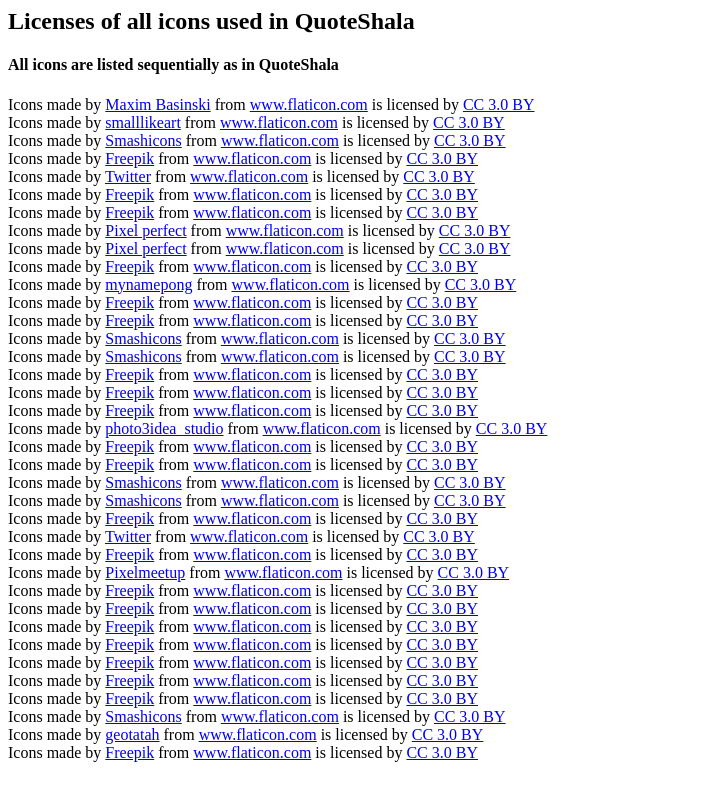
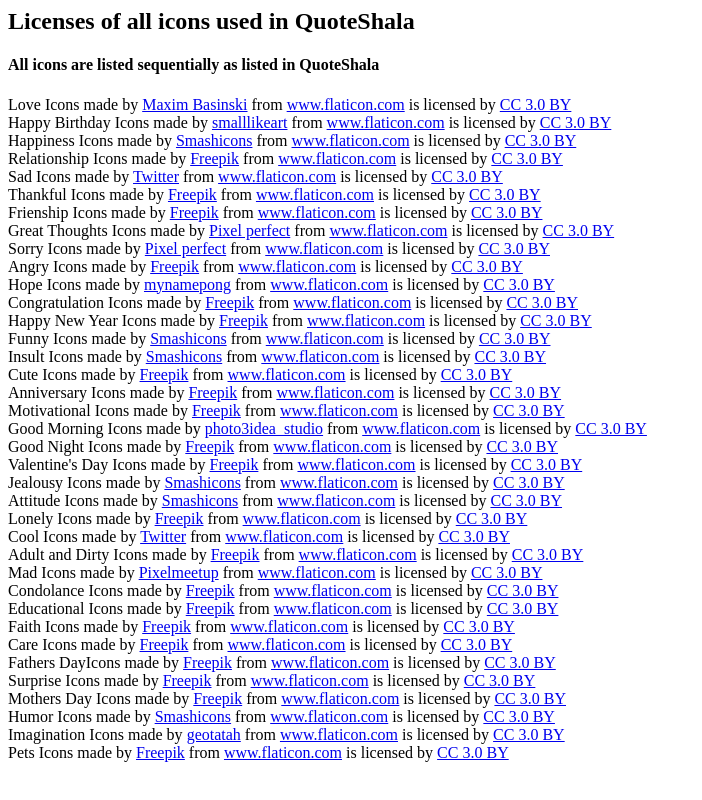
Before and after one commit to KisanThapa/QuoteShala, a plain HTML site: page icon_license.html in a window 1280 px wide. Shown: the whole page, without its empty margins (0-702 px from the left). Drawn offline with Linux system fonts and the light colour scheme.

Commit message:
Credit Added

```diff
--- a/icon_license.html
+++ b/icon_license.html
@@ -4,80 +4,80 @@
     </head>
     <body>
         <h2>Licenses of all icons used in QuoteShala</h2>
-        <h4>All icons are listed sequentially as in QuoteShala</h4>
+        <h4>All icons are listed sequentially as listed in QuoteShala</h4>
 
-            <div>Icons made by <a href="https://www.flaticon.com/authors/maxim-basinski" title="Maxim Basinski">Maxim Basinski</a> from <a href="https://www.flaticon.com/" title="Flaticon">www.flaticon.com</a> is licensed by <a href="http://creativecommons.org/licenses/by/3.0/" title="Creative Commons BY 3.0" target="_blank">CC 3.0 BY</a></div>
+            <div>Love Icons made by <a href="https://www.flaticon.com/authors/maxim-basinski" title="Maxim Basinski">Maxim Basinski</a> from <a href="https://www.flaticon.com/" title="Flaticon">www.flaticon.com</a> is licensed by <a href="http://creativecommons.org/licenses/by/3.0/" title="Creative Commons BY 3.0" target="_blank">CC 3.0 BY</a></div>
 
-            <div>Icons made by <a href="https://www.flaticon.com/authors/smalllikeart" title="smalllikeart">smalllikeart</a> from <a href="https://www.flaticon.com/" title="Flaticon">www.flaticon.com</a> is licensed by <a href="http://creativecommons.org/licenses/by/3.0/" title="Creative Commons BY 3.0" target="_blank">CC 3.0 BY</a></div>
+            <div>Happy Birthday Icons made by <a href="https://www.flaticon.com/authors/smalllikeart" title="smalllikeart">smalllikeart</a> from <a href="https://www.flaticon.com/" title="Flaticon">www.flaticon.com</a> is licensed by <a href="http://creativecommons.org/licenses/by/3.0/" title="Creative Commons BY 3.0" target="_blank">CC 3.0 BY</a></div>
 
-            <div>Icons made by <a href="https://www.flaticon.com/authors/smashicons" title="Smashicons">Smashicons</a> from <a href="https://www.flaticon.com/" title="Flaticon">www.flaticon.com</a> is licensed by <a href="http://creativecommons.org/licenses/by/3.0/" title="Creative Commons BY 3.0" target="_blank">CC 3.0 BY</a></div>
+            <div>Happiness Icons made by <a href="https://www.flaticon.com/authors/smashicons" title="Smashicons">Smashicons</a> from <a href="https://www.flaticon.com/" title="Flaticon">www.flaticon.com</a> is licensed by <a href="http://creativecommons.org/licenses/by/3.0/" title="Creative Commons BY 3.0" target="_blank">CC 3.0 BY</a></div>
 
-            <div>Icons made by <a href="https://www.freepik.com/" title="Freepik">Freepik</a> from <a href="https://www.flaticon.com/" title="Flaticon">www.flaticon.com</a> is licensed by <a href="http://creativecommons.org/licenses/by/3.0/" title="Creative Commons BY 3.0" target="_blank">CC 3.0 BY</a></div>
+            <div>Relationship Icons made by <a href="https://www.freepik.com/" title="Freepik">Freepik</a> from <a href="https://www.flaticon.com/" title="Flaticon">www.flaticon.com</a> is licensed by <a href="http://creativecommons.org/licenses/by/3.0/" title="Creative Commons BY 3.0" target="_blank">CC 3.0 BY</a></div>
 
-            <div>Icons made by <a href="https://www.flaticon.com/authors/twitter" title="Twitter">Twitter</a> from <a href="https://www.flaticon.com/" title="Flaticon">www.flaticon.com</a> is licensed by <a href="http://creativecommons.org/licenses/by/3.0/" title="Creative Commons BY 3.0" target="_blank">CC 3.0 BY</a></div>
+            <div>Sad Icons made by <a href="https://www.flaticon.com/authors/twitter" title="Twitter">Twitter</a> from <a href="https://www.flaticon.com/" title="Flaticon">www.flaticon.com</a> is licensed by <a href="http://creativecommons.org/licenses/by/3.0/" title="Creative Commons BY 3.0" target="_blank">CC 3.0 BY</a></div>
 
-            <div>Icons made by <a href="https://www.freepik.com/" title="Freepik">Freepik</a> from <a href="https://www.flaticon.com/" title="Flaticon">www.flaticon.com</a> is licensed by <a href="http://creativecommons.org/licenses/by/3.0/" title="Creative Commons BY 3.0" target="_blank">CC 3.0 BY</a></div>
+            <div>Thankful Icons made by <a href="https://www.freepik.com/" title="Freepik">Freepik</a> from <a href="https://www.flaticon.com/" title="Flaticon">www.flaticon.com</a> is licensed by <a href="http://creativecommons.org/licenses/by/3.0/" title="Creative Commons BY 3.0" target="_blank">CC 3.0 BY</a></div>
 
-            <div>Icons made by <a href="https://www.freepik.com/" title="Freepik">Freepik</a> from <a href="https://www.flaticon.com/" title="Flaticon">www.flaticon.com</a> is licensed by <a href="http://creativecommons.org/licenses/by/3.0/" title="Creative Commons BY 3.0" target="_blank">CC 3.0 BY</a></div>
+            <div>Frienship Icons made by <a href="https://www.freepik.com/" title="Freepik">Freepik</a> from <a href="https://www.flaticon.com/" title="Flaticon">www.flaticon.com</a> is licensed by <a href="http://creativecommons.org/licenses/by/3.0/" title="Creative Commons BY 3.0" target="_blank">CC 3.0 BY</a></div>
 
-            <div>Icons made by <a href="https://www.flaticon.com/authors/pixel-perfect" title="Pixel perfect">Pixel perfect</a> from <a href="https://www.flaticon.com/" title="Flaticon">www.flaticon.com</a> is licensed by <a href="http://creativecommons.org/licenses/by/3.0/" 			    title="Creative Commons BY 3.0" target="_blank">CC 3.0 BY</a></div>
+            <div>Great Thoughts Icons made by <a href="https://www.flaticon.com/authors/pixel-perfect" title="Pixel perfect">Pixel perfect</a> from <a href="https://www.flaticon.com/" title="Flaticon">www.flaticon.com</a> is licensed by <a href="http://creativecommons.org/licenses/by/3.0/" 			    title="Creative Commons BY 3.0" target="_blank">CC 3.0 BY</a></div>
 
-            <div>Icons made by <a href="https://www.flaticon.com/authors/pixel-perfect" title="Pixel perfect">Pixel perfect</a> from <a href="https://www.flaticon.com/" title="Flaticon">www.flaticon.com</a> is licensed by <a href="http://creativecommons.org/licenses/by/3.0/" 			    title="Creative Commons BY 3.0" target="_blank">CC 3.0 BY</a></div>
+            <div>Sorry Icons made by <a href="https://www.flaticon.com/authors/pixel-perfect" title="Pixel perfect">Pixel perfect</a> from <a href="https://www.flaticon.com/" title="Flaticon">www.flaticon.com</a> is licensed by <a href="http://creativecommons.org/licenses/by/3.0/" 			    title="Creative Commons BY 3.0" target="_blank">CC 3.0 BY</a></div>
 
-            <div>Icons made by <a href="https://www.freepik.com/" title="Freepik">Freepik</a> from <a href="https://www.flaticon.com/" title="Flaticon">www.flaticon.com</a> is licensed by <a href="http://creativecommons.org/licenses/by/3.0/" 			    title="Creative Commons BY 3.0" target="_blank">CC 3.0 BY</a></div>
+            <div>Angry Icons made by <a href="https://www.freepik.com/" title="Freepik">Freepik</a> from <a href="https://www.flaticon.com/" title="Flaticon">www.flaticon.com</a> is licensed by <a href="http://creativecommons.org/licenses/by/3.0/" 			    title="Creative Commons BY 3.0" target="_blank">CC 3.0 BY</a></div>
 
-            <div>Icons made by <a href="https://www.flaticon.com/authors/mynamepong" title="mynamepong">mynamepong</a> from <a href="https://www.flaticon.com/" title="Flaticon">www.flaticon.com</a> is licensed by <a href="http://creativecommons.org/licenses/by/3.0/" 			    title="Creative Commons BY 3.0" target="_blank">CC 3.0 BY</a></div>
+            <div>Hope Icons made by <a href="https://www.flaticon.com/authors/mynamepong" title="mynamepong">mynamepong</a> from <a href="https://www.flaticon.com/" title="Flaticon">www.flaticon.com</a> is licensed by <a href="http://creativecommons.org/licenses/by/3.0/" 			    title="Creative Commons BY 3.0" target="_blank">CC 3.0 BY</a></div>
 
-            <div>Icons made by <a href="https://www.freepik.com/" title="Freepik">Freepik</a> from <a href="https://www.flaticon.com/" title="Flaticon">www.flaticon.com</a> is licensed by <a href="http://creativecommons.org/licenses/by/3.0/" 			    title="Creative Commons BY 3.0" target="_blank">CC 3.0 BY</a></div>
+            <div>Congratulation Icons made by <a href="https://www.freepik.com/" title="Freepik">Freepik</a> from <a href="https://www.flaticon.com/" title="Flaticon">www.flaticon.com</a> is licensed by <a href="http://creativecommons.org/licenses/by/3.0/" 			    title="Creative Commons BY 3.0" target="_blank">CC 3.0 BY</a></div>
 
-            <div>Icons made by <a href="https://www.freepik.com/" title="Freepik">Freepik</a> from <a href="https://www.flaticon.com/" title="Flaticon">www.flaticon.com</a> is licensed by <a href="http://creativecommons.org/licenses/by/3.0/" 			    title="Creative Commons BY 3.0" target="_blank">CC 3.0 BY</a></div>
+            <div>Happy New Year Icons made by <a href="https://www.freepik.com/" title="Freepik">Freepik</a> from <a href="https://www.flaticon.com/" title="Flaticon">www.flaticon.com</a> is licensed by <a href="http://creativecommons.org/licenses/by/3.0/" 			    title="Creative Commons BY 3.0" target="_blank">CC 3.0 BY</a></div>
 
-            <div>Icons made by <a href="https://www.flaticon.com/authors/smashicons" title="Smashicons">Smashicons</a> from <a href="https://www.flaticon.com/" title="Flaticon">www.flaticon.com</a> is licensed by <a href="http://creativecommons.org/licenses/by/3.0/" 			    title="Creative Commons BY 3.0" target="_blank">CC 3.0 BY</a></div>
+            <div>Funny Icons made by <a href="https://www.flaticon.com/authors/smashicons" title="Smashicons">Smashicons</a> from <a href="https://www.flaticon.com/" title="Flaticon">www.flaticon.com</a> is licensed by <a href="http://creativecommons.org/licenses/by/3.0/" 			    title="Creative Commons BY 3.0" target="_blank">CC 3.0 BY</a></div>
 
-            <div>Icons made by <a href="https://www.flaticon.com/authors/smashicons" title="Smashicons">Smashicons</a> from <a href="https://www.flaticon.com/" title="Flaticon">www.flaticon.com</a> is licensed by <a href="http://creativecommons.org/licenses/by/3.0/" 			    title="Creative Commons BY 3.0" target="_blank">CC 3.0 BY</a></div>
+            <div>Insult Icons made by <a href="https://www.flaticon.com/authors/smashicons" title="Smashicons">Smashicons</a> from <a href="https://www.flaticon.com/" title="Flaticon">www.flaticon.com</a> is licensed by <a href="http://creativecommons.org/licenses/by/3.0/" 			    title="Creative Commons BY 3.0" target="_blank">CC 3.0 BY</a></div>
 
-            <div>Icons made by <a href="https://www.freepik.com/" title="Freepik">Freepik</a> from <a href="https://www.flaticon.com/" 			    title="Flaticon">www.flaticon.com</a> is licensed by <a href="http://creativecommons.org/licenses/by/3.0/" 			    title="Creative Commons BY 3.0" target="_blank">CC 3.0 BY</a></div>
+            <div>Cute Icons made by <a href="https://www.freepik.com/" title="Freepik">Freepik</a> from <a href="https://www.flaticon.com/" 			    title="Flaticon">www.flaticon.com</a> is licensed by <a href="http://creativecommons.org/licenses/by/3.0/" 			    title="Creative Commons BY 3.0" target="_blank">CC 3.0 BY</a></div>
 
-            <div>Icons made by <a href="https://www.freepik.com/" title="Freepik">Freepik</a> from <a href="https://www.flaticon.com/" 			    title="Flaticon">www.flaticon.com</a> is licensed by <a href="http://creativecommons.org/licenses/by/3.0/" 			    title="Creative Commons BY 3.0" target="_blank">CC 3.0 BY</a></div>
+            <div>Anniversary Icons made by <a href="https://www.freepik.com/" title="Freepik">Freepik</a> from <a href="https://www.flaticon.com/" 			    title="Flaticon">www.flaticon.com</a> is licensed by <a href="http://creativecommons.org/licenses/by/3.0/" 			    title="Creative Commons BY 3.0" target="_blank">CC 3.0 BY</a></div>
 
-            <div>Icons made by <a href="https://www.freepik.com/" title="Freepik">Freepik</a> from <a href="https://www.flaticon.com/" 			    title="Flaticon">www.flaticon.com</a> is licensed by <a href="http://creativecommons.org/licenses/by/3.0/" 			    title="Creative Commons BY 3.0" target="_blank">CC 3.0 BY</a></div>
+            <div>Motivational Icons made by <a href="https://www.freepik.com/" title="Freepik">Freepik</a> from <a href="https://www.flaticon.com/" 			    title="Flaticon">www.flaticon.com</a> is licensed by <a href="http://creativecommons.org/licenses/by/3.0/" 			    title="Creative Commons BY 3.0" target="_blank">CC 3.0 BY</a></div>
 
-            <div>Icons made by <a href="https://www.flaticon.com/authors/photo3idea-studio" title="photo3idea_studio">photo3idea_studio</a> from <a href="https://www.flaticon.com/" 			    title="Flaticon">www.flaticon.com</a> is licensed by <a href="http://creativecommons.org/licenses/by/3.0/" 			    title="Creative Commons BY 3.0" target="_blank">CC 3.0 BY</a></div>
+            <div>Good Morning Icons made by <a href="https://www.flaticon.com/authors/photo3idea-studio" title="photo3idea_studio">photo3idea_studio</a> from <a href="https://www.flaticon.com/" 			    title="Flaticon">www.flaticon.com</a> is licensed by <a href="http://creativecommons.org/licenses/by/3.0/" 			    title="Creative Commons BY 3.0" target="_blank">CC 3.0 BY</a></div>
 
-            <div>Icons made by <a href="https://www.freepik.com/" title="Freepik">Freepik</a> from <a href="https://www.flaticon.com/" 			    title="Flaticon">www.flaticon.com</a> is licensed by <a href="http://creativecommons.org/licenses/by/3.0/" 			    title="Creative Commons BY 3.0" target="_blank">CC 3.0 BY</a></div>
+            <div>Good Night Icons made by <a href="https://www.freepik.com/" title="Freepik">Freepik</a> from <a href="https://www.flaticon.com/" 			    title="Flaticon">www.flaticon.com</a> is licensed by <a href="http://creativecommons.org/licenses/by/3.0/" 			    title="Creative Commons BY 3.0" target="_blank">CC 3.0 BY</a></div>
 
-            <div>Icons made by <a href="https://www.freepik.com/" title="Freepik">Freepik</a> from <a href="https://www.flaticon.com/" 			    title="Flaticon">www.flaticon.com</a> is licensed by <a href="http://creativecommons.org/licenses/by/3.0/" 			    title="Creative Commons BY 3.0" target="_blank">CC 3.0 BY</a></div>
+            <div>Valentine's Day Icons made by <a href="https://www.freepik.com/" title="Freepik">Freepik</a> from <a href="https://www.flaticon.com/" 			    title="Flaticon">www.flaticon.com</a> is licensed by <a href="http://creativecommons.org/licenses/by/3.0/" 			    title="Creative Commons BY 3.0" target="_blank">CC 3.0 BY</a></div>
 
-            <div>Icons made by <a href="https://www.flaticon.com/authors/smashicons" title="Smashicons">Smashicons</a> from <a href="https://www.flaticon.com/" 			    title="Flaticon">www.flaticon.com</a> is licensed by <a href="http://creativecommons.org/licenses/by/3.0/" 			    title="Creative Commons BY 3.0" target="_blank">CC 3.0 BY</a></div>
+            <div>Jealousy Icons made by <a href="https://www.flaticon.com/authors/smashicons" title="Smashicons">Smashicons</a> from <a href="https://www.flaticon.com/" 			    title="Flaticon">www.flaticon.com</a> is licensed by <a href="http://creativecommons.org/licenses/by/3.0/" 			    title="Creative Commons BY 3.0" target="_blank">CC 3.0 BY</a></div>
 
-            <div>Icons made by <a href="https://www.flaticon.com/authors/smashicons" title="Smashicons">Smashicons</a> from <a href="https://www.flaticon.com/" 			    title="Flaticon">www.flaticon.com</a> is licensed by <a href="http://creativecommons.org/licenses/by/3.0/" 			    title="Creative Commons BY 3.0" target="_blank">CC 3.0 BY</a></div>
+            <div>Attitude Icons made by <a href="https://www.flaticon.com/authors/smashicons" title="Smashicons">Smashicons</a> from <a href="https://www.flaticon.com/" 			    title="Flaticon">www.flaticon.com</a> is licensed by <a href="http://creativecommons.org/licenses/by/3.0/" 			    title="Creative Commons BY 3.0" target="_blank">CC 3.0 BY</a></div>
 
-            <div>Icons made by <a href="https://www.freepik.com/" title="Freepik">Freepik</a> from <a href="https://www.flaticon.com/" 			    title="Flaticon">www.flaticon.com</a> is licensed by <a href="http://creativecommons.org/licenses/by/3.0/" 			    title="Creative Commons BY 3.0" target="_blank">CC 3.0 BY</a></div>
+            <div>Lonely Icons made by <a href="https://www.freepik.com/" title="Freepik">Freepik</a> from <a href="https://www.flaticon.com/" 			    title="Flaticon">www.flaticon.com</a> is licensed by <a href="http://creativecommons.org/licenses/by/3.0/" 			    title="Creative Commons BY 3.0" target="_blank">CC 3.0 BY</a></div>
 
-            <div>Icons made by <a href="https://www.flaticon.com/authors/twitter" title="Twitter">Twitter</a> from <a href="https://www.flaticon.com/" 			    title="Flaticon">www.flaticon.com</a> is licensed by <a href="http://creativecommons.org/licenses/by/3.0/" 			    title="Creative Commons BY 3.0" target="_blank">CC 3.0 BY</a></div>
+            <div>Cool Icons made by <a href="https://www.flaticon.com/authors/twitter" title="Twitter">Twitter</a> from <a href="https://www.flaticon.com/" 			    title="Flaticon">www.flaticon.com</a> is licensed by <a href="http://creativecommons.org/licenses/by/3.0/" 			    title="Creative Commons BY 3.0" target="_blank">CC 3.0 BY</a></div>
 
-            <div>Icons made by <a href="https://www.freepik.com/" title="Freepik">Freepik</a> from <a href="https://www.flaticon.com/" 			    title="Flaticon">www.flaticon.com</a> is licensed by <a href="http://creativecommons.org/licenses/by/3.0/" 			    title="Creative Commons BY 3.0" target="_blank">CC 3.0 BY</a></div>
+            <div>Adult and Dirty Icons made by <a href="https://www.freepik.com/" title="Freepik">Freepik</a> from <a href="https://www.flaticon.com/" 			    title="Flaticon">www.flaticon.com</a> is licensed by <a href="http://creativecommons.org/licenses/by/3.0/" 			    title="Creative Commons BY 3.0" target="_blank">CC 3.0 BY</a></div>
 
-            <div>Icons made by <a href="https://www.flaticon.com/authors/pixelmeetup" title="Pixelmeetup">Pixelmeetup</a> from <a href="https://www.flaticon.com/" 			    title="Flaticon">www.flaticon.com</a> is licensed by <a href="http://creativecommons.org/licenses/by/3.0/" 			    title="Creative Commons BY 3.0" target="_blank">CC 3.0 BY</a></div>
+            <div>Mad Icons made by <a href="https://www.flaticon.com/authors/pixelmeetup" title="Pixelmeetup">Pixelmeetup</a> from <a href="https://www.flaticon.com/" 			    title="Flaticon">www.flaticon.com</a> is licensed by <a href="http://creativecommons.org/licenses/by/3.0/" 			    title="Creative Commons BY 3.0" target="_blank">CC 3.0 BY</a></div>
 
-            <div>Icons made by <a href="https://www.freepik.com/" title="Freepik">Freepik</a> from <a href="https://www.flaticon.com/" 			    title="Flaticon">www.flaticon.com</a> is licensed by <a href="http://creativecommons.org/licenses/by/3.0/" 			    title="Creative Commons BY 3.0" target="_blank">CC 3.0 BY</a></div>
+            <div>Condolance Icons made by <a href="https://www.freepik.com/" title="Freepik">Freepik</a> from <a href="https://www.flaticon.com/" 			    title="Flaticon">www.flaticon.com</a> is licensed by <a href="http://creativecommons.org/licenses/by/3.0/" 			    title="Creative Commons BY 3.0" target="_blank">CC 3.0 BY</a></div>
 
-            <div>Icons made by <a href="https://www.freepik.com/" title="Freepik">Freepik</a> from <a href="https://www.flaticon.com/" 			    title="Flaticon">www.flaticon.com</a> is licensed by <a href="http://creativecommons.org/licenses/by/3.0/" 			    title="Creative Commons BY 3.0" target="_blank">CC 3.0 BY</a></div>
+            <div>Educational Icons made by <a href="https://www.freepik.com/" title="Freepik">Freepik</a> from <a href="https://www.flaticon.com/" 			    title="Flaticon">www.flaticon.com</a> is licensed by <a href="http://creativecommons.org/licenses/by/3.0/" 			    title="Creative Commons BY 3.0" target="_blank">CC 3.0 BY</a></div>
 
-            <div>Icons made by <a href="https://www.freepik.com/" title="Freepik">Freepik</a> from <a href="https://www.flaticon.com/" 			    title="Flaticon">www.flaticon.com</a> is licensed by <a href="http://creativecommons.org/licenses/by/3.0/" 			    title="Creative Commons BY 3.0" target="_blank">CC 3.0 BY</a></div>
+            <div>Faith Icons made by <a href="https://www.freepik.com/" title="Freepik">Freepik</a> from <a href="https://www.flaticon.com/" 			    title="Flaticon">www.flaticon.com</a> is licensed by <a href="http://creativecommons.org/licenses/by/3.0/" 			    title="Creative Commons BY 3.0" target="_blank">CC 3.0 BY</a></div>
 
-            <div>Icons made by <a href="https://www.freepik.com/" title="Freepik">Freepik</a> from <a href="https://www.flaticon.com/" 			    title="Flaticon">www.flaticon.com</a> is licensed by <a href="http://creativecommons.org/licenses/by/3.0/" 			    title="Creative Commons BY 3.0" target="_blank">CC 3.0 BY</a></div>
+            <div>Care Icons made by <a href="https://www.freepik.com/" title="Freepik">Freepik</a> from <a href="https://www.flaticon.com/" 			    title="Flaticon">www.flaticon.com</a> is licensed by <a href="http://creativecommons.org/licenses/by/3.0/" 			    title="Creative Commons BY 3.0" target="_blank">CC 3.0 BY</a></div>
 
-            <div>Icons made by <a href="https://www.freepik.com/" title="Freepik">Freepik</a> from <a href="https://www.flaticon.com/" 			    title="Flaticon">www.flaticon.com</a> is licensed by <a href="http://creativecommons.org/licenses/by/3.0/" 			    title="Creative Commons BY 3.0" target="_blank">CC 3.0 BY</a></div>
+            <div>Fathers DayIcons made by <a href="https://www.freepik.com/" title="Freepik">Freepik</a> from <a href="https://www.flaticon.com/" 			    title="Flaticon">www.flaticon.com</a> is licensed by <a href="http://creativecommons.org/licenses/by/3.0/" 			    title="Creative Commons BY 3.0" target="_blank">CC 3.0 BY</a></div>
 
-            <div>Icons made by <a href="https://www.freepik.com/" title="Freepik">Freepik</a> from <a href="https://www.flaticon.com/" 			    title="Flaticon">www.flaticon.com</a> is licensed by <a href="http://creativecommons.org/licenses/by/3.0/" 			    title="Creative Commons BY 3.0" target="_blank">CC 3.0 BY</a></div>
+            <div>Surprise Icons made by <a href="https://www.freepik.com/" title="Freepik">Freepik</a> from <a href="https://www.flaticon.com/" 			    title="Flaticon">www.flaticon.com</a> is licensed by <a href="http://creativecommons.org/licenses/by/3.0/" 			    title="Creative Commons BY 3.0" target="_blank">CC 3.0 BY</a></div>
 
-            <div>Icons made by <a href="https://www.freepik.com/" title="Freepik">Freepik</a> from <a href="https://www.flaticon.com/" 			    title="Flaticon">www.flaticon.com</a> is licensed by <a href="http://creativecommons.org/licenses/by/3.0/" 			    title="Creative Commons BY 3.0" target="_blank">CC 3.0 BY</a></div>
+            <div>Mothers Day Icons made by <a href="https://www.freepik.com/" title="Freepik">Freepik</a> from <a href="https://www.flaticon.com/" 			    title="Flaticon">www.flaticon.com</a> is licensed by <a href="http://creativecommons.org/licenses/by/3.0/" 			    title="Creative Commons BY 3.0" target="_blank">CC 3.0 BY</a></div>
 
-            <div>Icons made by <a href="https://www.flaticon.com/authors/smashicons" title="Smashicons">Smashicons</a> from <a href="https://www.flaticon.com/" 			    title="Flaticon">www.flaticon.com</a> is licensed by <a href="http://creativecommons.org/licenses/by/3.0/" 			    title="Creative Commons BY 3.0" target="_blank">CC 3.0 BY</a></div>
+            <div>Humor Icons made by <a href="https://www.flaticon.com/authors/smashicons" title="Smashicons">Smashicons</a> from <a href="https://www.flaticon.com/" 			    title="Flaticon">www.flaticon.com</a> is licensed by <a href="http://creativecommons.org/licenses/by/3.0/" 			    title="Creative Commons BY 3.0" target="_blank">CC 3.0 BY</a></div>
 
-            <div>Icons made by <a href="https://www.flaticon.com/authors/geotatah" title="geotatah">geotatah</a> from <a href="https://www.flaticon.com/" 			    title="Flaticon">www.flaticon.com</a> is licensed by <a href="http://creativecommons.org/licenses/by/3.0/" 			    title="Creative Commons BY 3.0" target="_blank">CC 3.0 BY</a></div>
+            <div>Imagination Icons made by <a href="https://www.flaticon.com/authors/geotatah" title="geotatah">geotatah</a> from <a href="https://www.flaticon.com/" 			    title="Flaticon">www.flaticon.com</a> is licensed by <a href="http://creativecommons.org/licenses/by/3.0/" 			    title="Creative Commons BY 3.0" target="_blank">CC 3.0 BY</a></div>
 
-            <div>Icons made by <a href="https://www.freepik.com/" title="Freepik">Freepik</a> from <a href="https://www.flaticon.com/" title="Flaticon">www.flaticon.com</a> is licensed by <a href="http://creativecommons.org/licenses/by/3.0/" 			    title="Creative Commons BY 3.0" target="_blank">CC 3.0 BY</a></div>
+            <div>Pets Icons made by <a href="https://www.freepik.com/" title="Freepik">Freepik</a> from <a href="https://www.flaticon.com/" title="Flaticon">www.flaticon.com</a> is licensed by <a href="http://creativecommons.org/licenses/by/3.0/" 			    title="Creative Commons BY 3.0" target="_blank">CC 3.0 BY</a></div>
     </body>
 </html>
```
